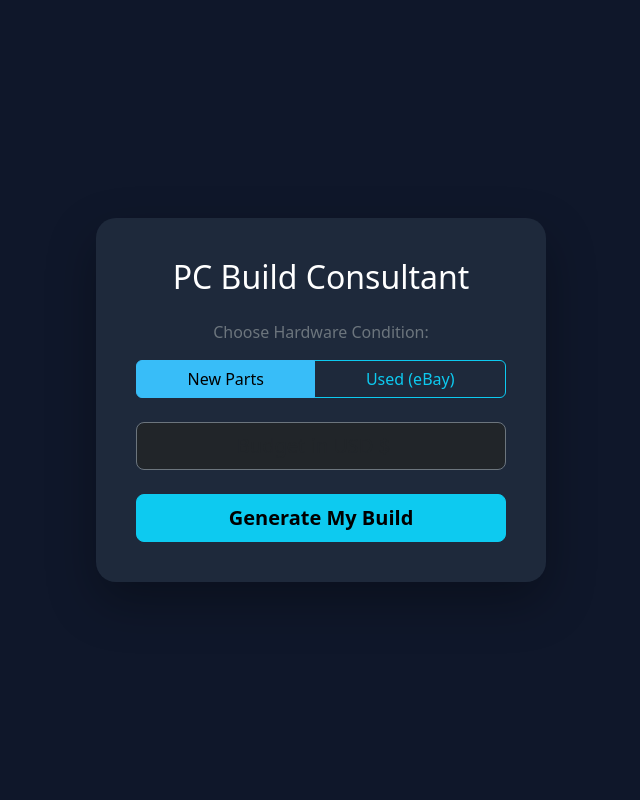
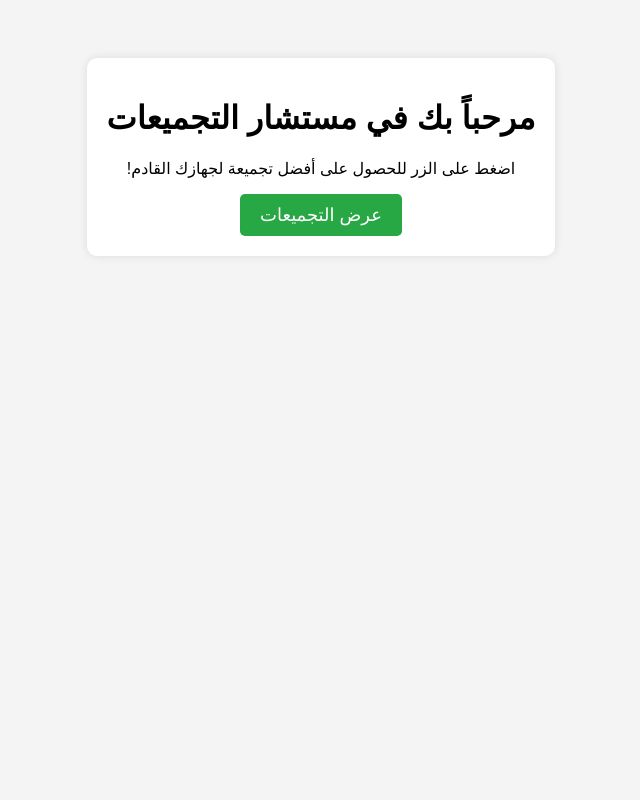
Before and after one commit to anesracrached88-gif/Pc-build-, a Flask app: page / in a window 1280 px wide. Shown: the whole page, without its empty margins (319-959 px from the left). Run offline with Flask 3, Linux system fonts and the light colour scheme.

Commit message:
Fix: move index.html to templates and update ads

```diff
--- a/templates/index.html
+++ b/templates/index.html
@@ -1,29 +1,21 @@
 <!DOCTYPE html>
-<html lang="en">
+<html lang="ar" dir="rtl">
 <head>
     <meta charset="UTF-8">
-    <title>PC Build Pro</title>
-    <link href="https://cdn.jsdelivr.net/npm/bootstrap@5.3.0/dist/css/bootstrap.min.css" rel="stylesheet">
+    <title>مستشار تجميعات الـ PC</title>
     <style>
-        body { background: #0f172a; color: white; display: flex; align-items: center; justify-content: center; height: 100vh; }
-        .builder-card { background: #1e293b; padding: 40px; border-radius: 20px; box-shadow: 0 20px 50px rgba(0,0,0,0.3); width: 100%; max-width: 450px; }
-        .btn-check:checked + .btn-outline-info { background: #38bdf8; color: #000; border-color: #38bdf8; }
+        body { font-family: sans-serif; text-align: center; padding: 50px; background-color: #f4f4f4; }
+        .container { background: white; padding: 20px; border-radius: 10px; box-shadow: 0 0 10px rgba(0,0,0,0.1); display: inline-block; }
+        button { padding: 10px 20px; font-size: 18px; cursor: pointer; background-color: #28a745; color: white; border: none; border-radius: 5px; }
     </style>
 </head>
 <body>
-    <div class="builder-card text-center">
-        <h2 class="mb-4">PC Build Consultant</h2>
-        <form action="/result" method="POST">
-            <p class="text-secondary">Choose Hardware Condition:</p>
-            <div class="btn-group w-100 mb-4">
-                <input type="radio" class="btn-check" name="condition" id="new" value="new" checked>
-                <label class="btn btn-outline-info" for="new">New Parts</label>
-                <input type="radio" class="btn-check" name="condition" id="used" value="used">
-                <label class="btn btn-outline-info" for="used">Used (eBay)</label>
-            </div>
-            <input type="number" name="budget" class="form-control form-control-lg bg-dark text-white border-secondary text-center mb-4" placeholder="Budget in USD $" required>
-            <button type="submit" class="btn btn-info w-100 btn-lg fw-bold">Generate My Build</button>
-        </form>
+    <div class="container">
+        <h1>مرحباً بك في مستشار التجميعات</h1>
+        <p>اضغط على الزر للحصول على أفضل تجميعة لجهازك القادم!</p>
+        <button onclick="alert('سوف تظهر التجميعات هنا قريباً!')">عرض التجميعات</button>
     </div>
+
+    <script type="text/javascript" src="https://pl28306977.effectivegatecpm.com/99/62/59/996259cc477e89c72d4743ae70ce850d.js"></script>
 </body>
 </html>
```
